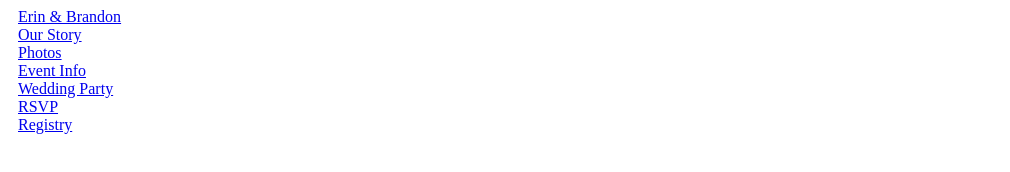
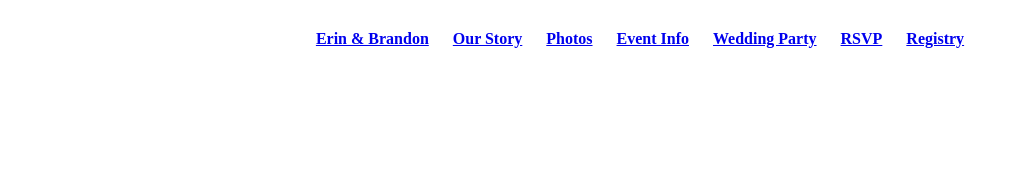
Before and after one commit to dineese/erin-wedding, a plain HTML site: page index.html in a window 1280 px wide. Shown: the whole page, without its empty margins (0-1010 px from the left). Drawn offline with Linux system fonts and the light colour scheme.

Commit message:
Update main.css

```diff
--- a/main.css
+++ b/main.css
@@ -1,5 +1,23 @@
+/* NAVIGATION */
+
+nav {
+  text-align: center;
+  padding: 10px 0;
+  margin: 20px 0 0;
+}
+
 nav ul {
   list-style: none;
   margin: 0 10px;
   padding: 0;
+
 }
+
+nav li {
+  display: inline-block;
+}
+
+nav a {
+  font-weight: 800;
+  padding: 15px 10px;
+}
```
